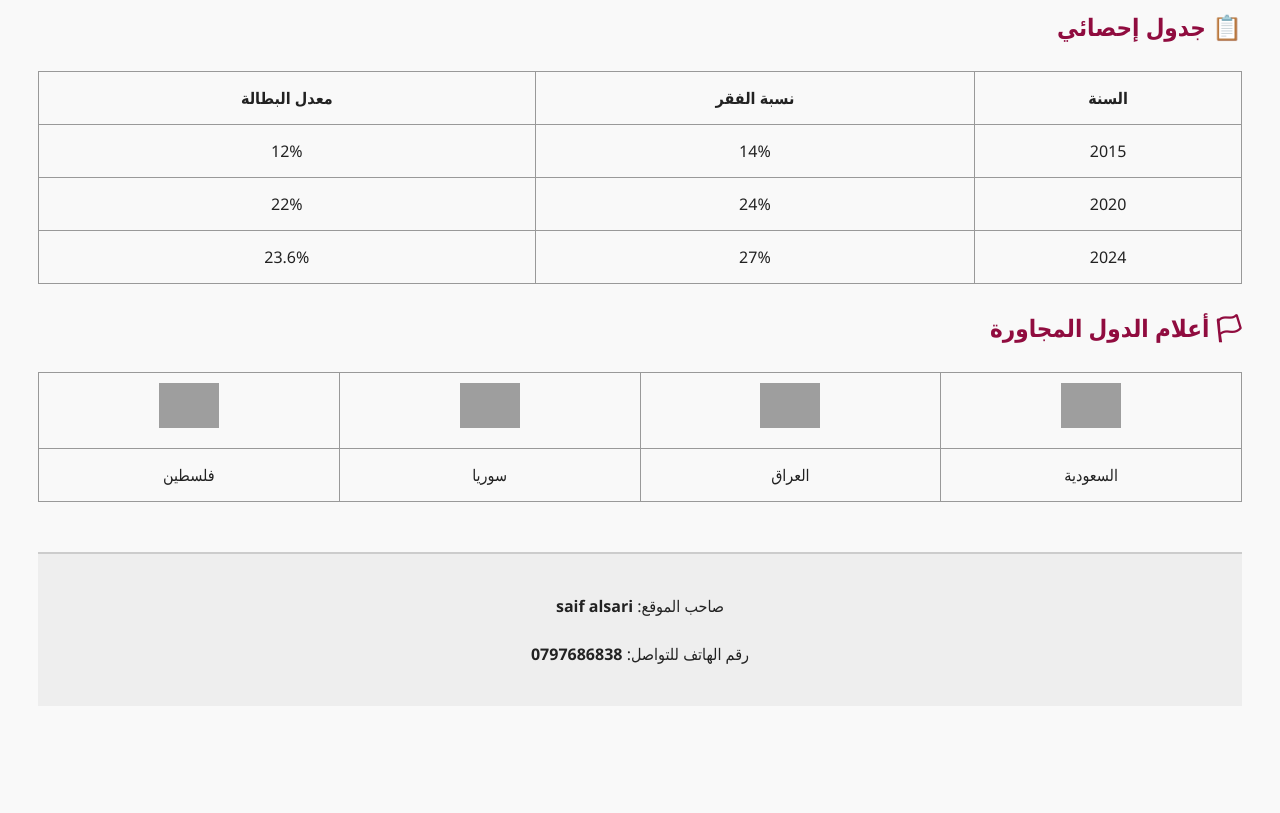
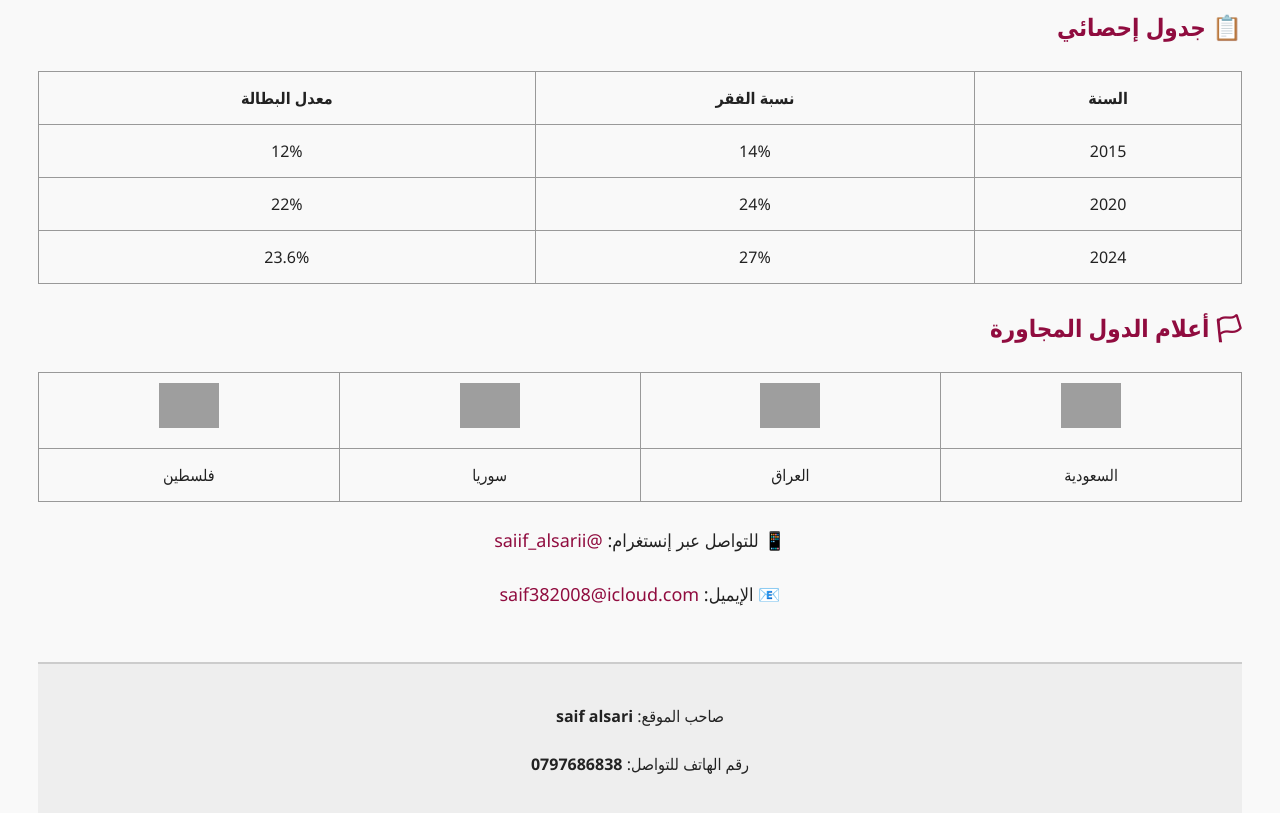
Before and after one commit to saiif08/poverty-jordan, a plain HTML site: page index.html in a window 1280 px wide. Shown: the part 1439-2252 px from the top of the page. Before the commit the page ends 2183 px from the top, so only its background shows below. Drawn offline with Linux system fonts and the light colour scheme; grey boxes are pictures that could not be loaded.

Commit message:
Update index.html

```diff
--- a/index.html
+++ b/index.html
@@ -41,12 +41,21 @@
             text-align: center;
             border-top: 2px solid #ccc;
         }
+        .contact-info {
+            margin-top: 20px;
+            font-size: 18px;
+            text-align: center;
+        }
+        .contact-info a {
+            color: #900c3f;
+            text-decoration: none;
+        }
     </style>
 </head>
 <body>
 
     <header>
-        <h1>موقع شامل عن الفقر في الأردن</h1>
+        <h1>إعلاميات | موقع شامل عن الفقر في الأردن</h1>
         <p>تحليل شامل للأسباب، الآثار، والحلول</p>
     </header>
 
@@ -134,6 +143,13 @@
         </tr>
     </table>
 
+    <div class="contact-info">
+        <p>📱 للتواصل عبر إنستغرام:
+            <a href="https://www.instagram.com/saiif_alsarii?igsh=MTNtbmM4ZGZkMDZxbw%3D%3D&utm_source=qr" target="_blank">@saiif_alsarii</a>
+        </p>
+        <p>📧 الإيميل: <a href="mailto:saif382008@icloud.com">saif382008@icloud.com</a></p>
+    </div>
+
     <footer>
         <p>صاحب الموقع: <strong>saif alsari</strong></p>
         <p>رقم الهاتف للتواصل: <strong>0797686838</strong></p>
```
